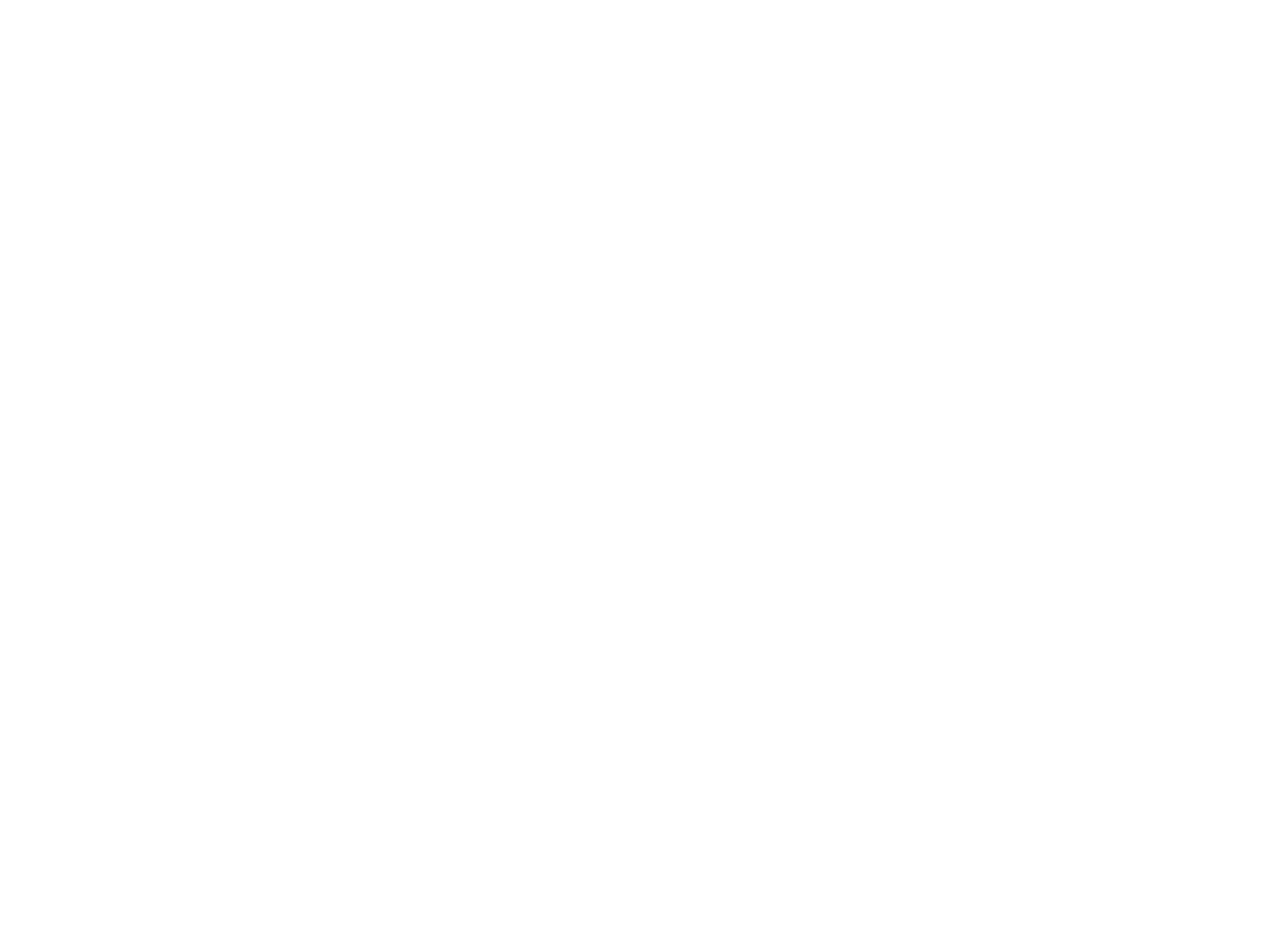
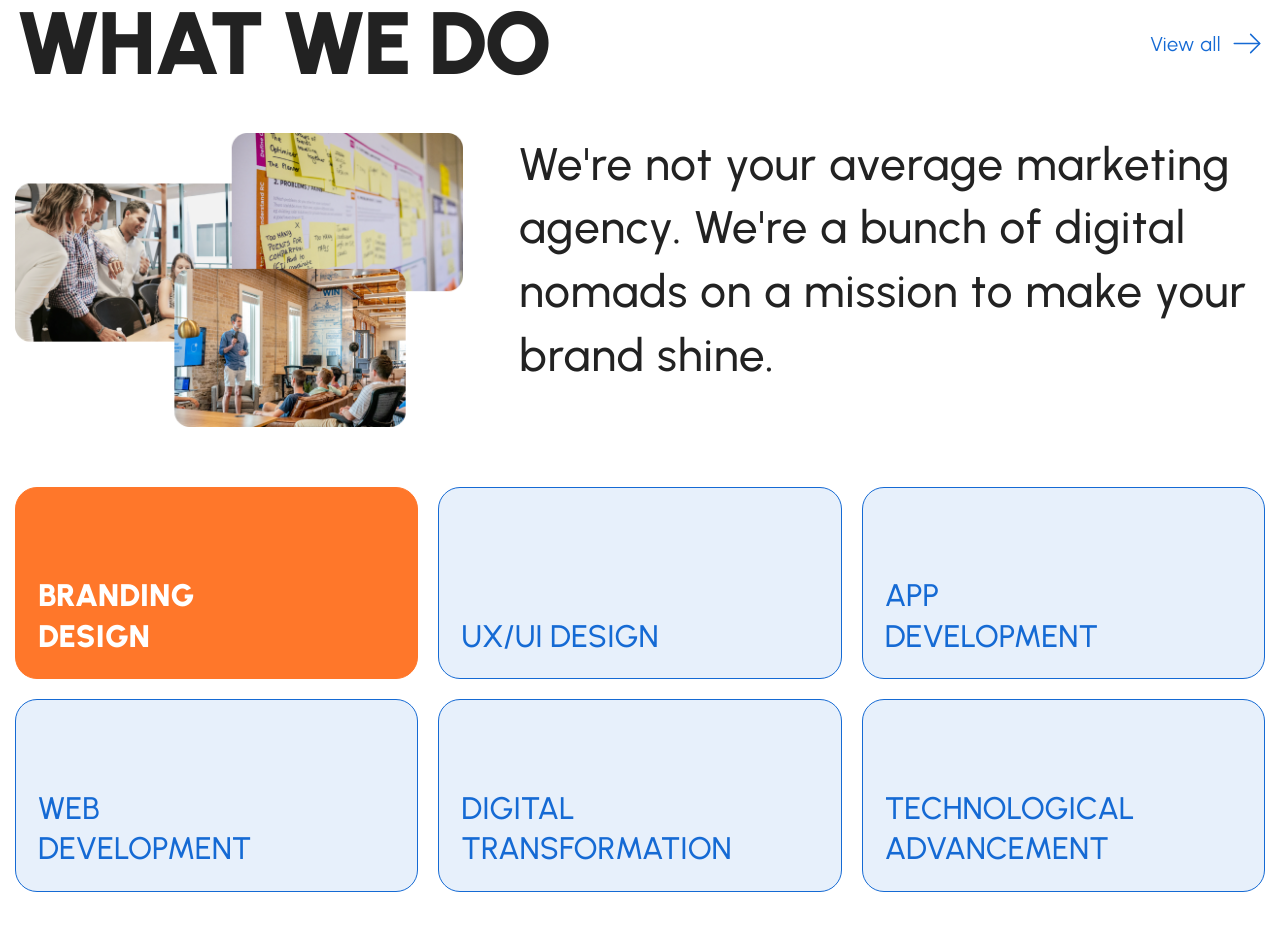
Before and after one commit to Abbos29/pixelmagnet, a React (Vite) app: page / in a window 1280 px wide. Shown: the part 2060-2990 px from the top of the page. Before the commit the page ends 2015 px from the top, so only its background shows below. Built offline with nearby package versions, Linux system fonts and the light colour scheme.

Commit message:
feat: add what section

```diff
--- /dev/null
+++ b/src/components/layout/What/What.jsx
@@ -0,0 +1,50 @@
+import SecitonTitle from '../../ui/SectionTitle/SecitonTitle'
+import s from './What.module.scss'
+
+const What = () => {
+    return (
+        <section className={s.what}>
+            <div className="container">
+                <div className={s.top}>
+                    <SecitonTitle>What we do</SecitonTitle>
+                    <a href="">
+                        View all
+                        <svg width="36" height="37" viewBox="0 0 36 37" fill="none" xmlns="http://www.w3.org/2000/svg">
+                            <path d="M21.645 9.39502L30.75 18.5L21.645 27.605" stroke="#156AD4" strokeWidth="1.5" strokeMiterlimit="10" strokeLinecap="round" strokeLinejoin="round" />
+                            <path d="M5.25 18.5H30.495" stroke="#156AD4" strokeWidth="1.5" strokeMiterlimit="10" strokeLinecap="round" strokeLinejoin="round" />
+                        </svg>
+                    </a>
+                </div>
+
+                <div className={s.wrapper}>
+                    <img src="/what-img.png" alt="img" />
+
+                    <h3>We're not your average marketing agency. We're a bunch of digital nomads on a mission to make your brand shine.</h3>
+                </div>
+
+                <div className={s.grid}>
+                    <div className={s.card}>
+                        <h4>Branding design</h4>
+                    </div>
+                    <div className={s.card}>
+                        <h4>UX/UI design</h4>
+                    </div>
+                    <div className={s.card}>
+                        <h4>App development</h4>
+                    </div>
+                    <div className={s.card}>
+                        <h4>WEB development</h4>
+                    </div>
+                    <div className={s.card}>
+                        <h4>Digital transformation</h4>
+                    </div>
+                    <div className={s.card}>
+                        <h4>technological Advancement</h4>
+                    </div>
+                </div>
+            </div>
+        </section>
+    )
+}
+
+export default What
--- /dev/null
+++ b/src/components/layout/What/What.module.scss
@@ -0,0 +1,89 @@
+.top {
+    display: flex;
+    justify-content: space-between;
+    align-items: center;
+    gap: 50px;
+
+    a {
+        display: flex;
+        align-items: center;
+        gap: 8px;
+        color: $colorBlue;
+        font-size: 20px;
+        white-space: nowrap;
+        letter-spacing: 0.5px;
+    }
+}
+
+.wrapper {
+    display: grid;
+    grid-template-columns: 1.2fr 2fr;
+    // gap: 60px;
+    gap: clamp(1.5rem, 0.577rem + 3.69vw, 3.75rem);
+
+    margin: 40px 0 60px;
+
+    @media (max-width: 480px) {
+        grid-template-columns: 1fr;
+    }
+
+    img {
+        width: 100%;
+    }
+
+    h3 {
+        // font-size: 48px;
+        font-size: clamp(1.5rem, 0.885rem + 2.46vw, 3rem);
+        font-weight: 500;
+        line-height: 1.4;
+        letter-spacing: 1px;
+    }
+}
+
+.grid {
+    display: grid;
+    // grid-template-columns: repeat(auto-fit, minmax(350px, 1fr));
+    grid-template-columns: repeat(3, 1fr);
+    grid-auto-rows: 1fr;
+    gap: 20px;
+
+    @media (max-width: 992px) {
+    grid-template-columns: repeat(2, 1fr);
+
+    }
+    @media (max-width: 768px) {
+        grid-template-columns: 1fr;
+    }
+}
+
+.card {
+    background: #156ad41a;
+    border: 1px solid $colorBlue;
+    color: $colorBlue;
+
+    display: flex;
+    align-items: flex-end;
+    padding: 22px;
+    border-radius: 22px;
+
+    // min-height: 200px;
+    min-height: clamp(7.813rem, 5.889rem + 7.69vw, 12.5rem);
+
+    h4 {
+        // font-size: 32px;
+        font-size: clamp(1.5rem, 1.295rem + 0.82vw, 2rem);
+        font-weight: 500;
+        line-height: 1.3;
+        max-width: 260px;
+        text-transform: uppercase;
+    }
+
+    &:first-child {
+        background-color: $colorOrange;
+        border: 1px solid $colorOrange;
+        color: $colorWhite;
+        h4 {
+            font-weight: 900;
+        }
+    }
+}
--- a/src/pages/Home.jsx
+++ b/src/pages/Home.jsx
@@ -3,6 +3,7 @@
 import Featured from "../components/layout/Featured/Featured"
 import Hero from "../components/layout/Hero/Hero"
 import Logos from "../components/layout/Logos/Logos"
+import What from "../components/layout/What/What"
 
 
 const Home = () => {
@@ -11,6 +12,7 @@ const Home = () => {
       <Hero />
       <Logos />
       <Featured />
+      <What />
     </>
   )
 }
```
Also changed, not shown: public/what-img.png (added).
